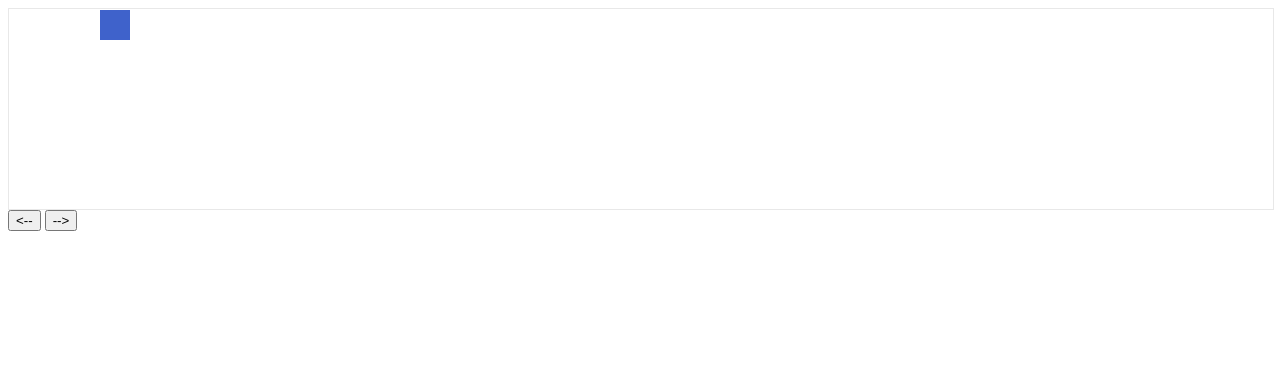
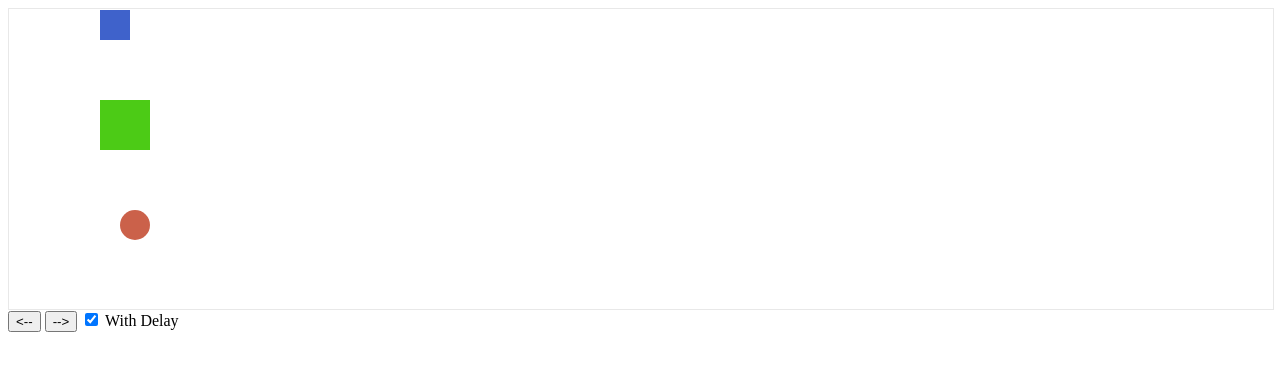
Before and after one commit to lior99/Transitions, a plain HTML site: page index.html in a window 1280 px wide. Both pictures are taken after a click on the button "<--". Drawn offline with Linux system fonts and the light colour scheme.

Commit message:
add with/without delay option

```diff
--- a/index.html
+++ b/index.html
@@ -7,50 +7,14 @@
 <body>
 		<div class="container">
 			<div class="box"></div>
+			<div class="box2"></div>
+			<div class="box3"></div>
 		</div>
 
 		<button class="button-left"><--</button>
 		<button class="button-right">--></button>
+		<input type="checkbox" name="" checked="checked" id="withDelayCheckbox"> With Delay
 
-		<div class="output"></div>
-
-
-		<script type="text/javascript">
-			(function(window) {
-				var leftButton = document.querySelector(".button-left");
-				var rightButton = document.querySelector(".button-right");
-				var box = document.querySelector(".box");
-				var boxElement = new BoxElmement(box);
-
-
-				leftButton.addEventListener('click',function() {
-					boxElement.moveLeft();
-				});
-
-				rightButton.addEventListener('click',function() {
-					boxElement.moveRight();
-
-				});
-
-			}(window));
-
-
-			// constructor
-			function BoxElmement(elm){
-				this.element = elm;
-			}
-
-			BoxElmement.prototype.moveLeft = function() {
-				this.element.classList.add("move-left");
-				this.element.classList.remove("move-right");
-
-			};
-
-			BoxElmement.prototype.moveRight = function(first_argument) {
-				this.element.classList.add("move-right");
-				this.element.classList.remove("move-left");
-			};
-
-		</script>
+		<script type="text/javascript" src="scripts/main.js"></script>
 </body>
 </html>
--- /dev/null
+++ b/scripts/main.js
@@ -0,0 +1,72 @@
+(function(window) {
+				var leftButton = document.querySelector(".button-left");
+				var rightButton = document.querySelector(".button-right");
+				var box = document.querySelector(".box");
+				var withDelayCheckbox = document.querySelector("#withDelayCheckbox");
+				var useDelay = withDelayCheckbox["checked"];
+				var boxElement = new BoxElmement(box, useDelay);
+				var box2 = new BoxElmement(document.querySelector(".box2"), useDelay);
+				var box3 = new BoxElmement(document.querySelector(".box3"), useDelay);
+
+				var elementsArray = [
+					boxElement, box2, box3
+				];
+
+				leftButton.addEventListener('click',function() {
+					boxElement.moveLeft();
+					box2.moveLeft();
+					box3.moveLeft();
+
+				});
+
+				rightButton.addEventListener('click',function() {
+					boxElement.moveRight();
+					box2.moveRight();
+					box3.moveRight();
+
+				});
+
+				withDelayCheckbox.addEventListener('click', function() {
+					var withDelay = null;
+					if (this["checked"]){
+						withDelay = true;
+					}
+					else {
+						withDelay = false;
+					}
+
+
+					elementsArray.forEach(function(elm) {
+						elm.withDelay = withDelay;
+					});
+				});
+
+			}(window));
+
+
+			// constructor
+			function BoxElmement(elm, withDelay){
+				this.element = elm;
+				this.withDelay = withDelay;
+			}
+
+			BoxElmement.prototype.moveLeft = function() {
+				this.handleDelay();
+				this.element.classList.add("move-left");
+				this.element.classList.remove("move-right");
+			};
+
+			BoxElmement.prototype.moveRight = function(first_argument) {
+				this.handleDelay();
+				this.element.classList.add("move-right");
+				this.element.classList.remove("move-left");
+			};
+
+			BoxElmement.prototype.handleDelay = function() {
+				if (!this.withDelay){
+					this.element.classList.add("without-delay");
+				}
+				else{
+					this.element.classList.remove("without-delay");
+				}
+			};
--- a/style/style.css
+++ b/style/style.css
@@ -1,6 +1,6 @@
 .container	{
 	width: 100%;
-	height: 200px;
+	height: 300px;
 	border: solid 1px #e8e8e8;
 }
 
@@ -14,6 +14,31 @@
 
 }
 
+.box2{
+	position: absolute;
+	top: 100px;
+	height: 50px;
+	width: 50px;
+	background-color: #4CCB16;
+	left: 100px;
+	transition-delay: 1.3s;
+}
+
+.box3 {
+	position: absolute;
+	top: 210px;
+	left: 120px;
+	background-color: #CB614A;
+	width: 30px;
+	height: 30px;
+	border-radius: 20px;
+	transition-delay: 1s;
+}
+
+.without-delay {
+	transition-delay: 0s !important;
+}
+
 .move-right {
 	transform: translateX(200px);
 	transition-duration: .4s;
```
